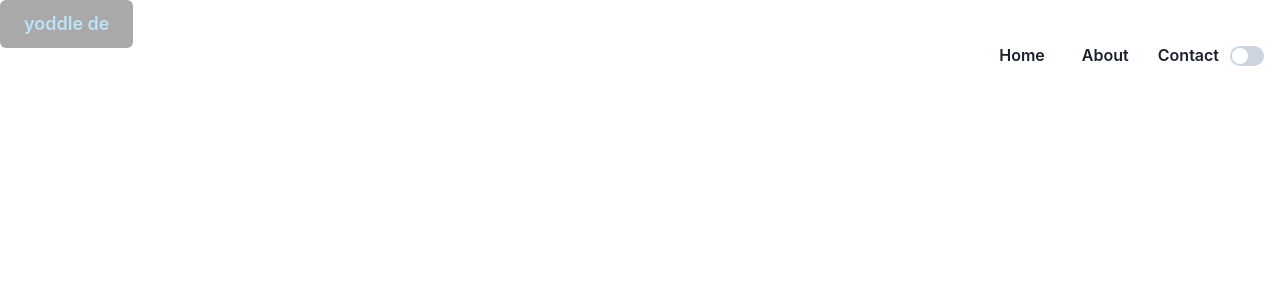
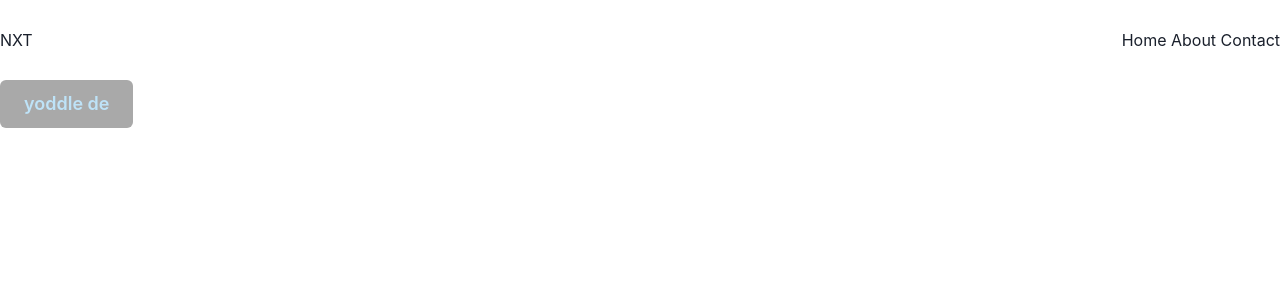
Before and after one commit to erichodges/next-chakra, a Next.js app: page / in a window 1280 px wide. Shown: the top 300 px of the page. Built offline with nearby package versions, Linux system fonts and the light colour scheme.

Commit message:
UI: Added basic nav component

```diff
--- a/pages/index.js
+++ b/pages/index.js
@@ -3,15 +3,18 @@
 
 import { Flex } from '@chakra-ui/layout';
 import { Button } from '@chakra-ui/react';
-import { DarkModeSwitch } from '../src/components/DarkModeSwitch';
+import Navbar from '../src/components/nav';
+// import { DarkModeSwitch } from '../src/components/DarkModeSwitch';
 
 export default function Home() {
   return (
-    <Flex w="50%" wrap="nowrap" justify="space-between">
+    <>
+      <Flex>
+        <Navbar />
+      </Flex>
       <Button variant="solid" color="blue.100" bgColor="darkgray" size="lg">
         yoddle de
       </Button>
-      <DarkModeSwitch />
-    </Flex>
+    </>
   );
 }
--- /dev/null
+++ b/src/components/nav.js
@@ -0,0 +1,28 @@
+import { Flex } from '@chakra-ui/layout';
+
+const Navbar = () => (
+  <Flex
+    w="100vw"
+    absolute
+    top="0"
+    left="0"
+    height="80px"
+    justify="space-between"
+    align="center"
+    padding="0, 2rem"
+  >
+    <div>NXT</div>
+    <div>Home About Contact</div>
+  </Flex>
+);
+
+export default Navbar;
+
+// const Nav = styled.nav`
+//   height: 80px;
+//   background: #000;
+//   display: flex;
+//   justify-content: space-between;
+//   align-items: center;
+//   color: #fff;
+// `;
```
